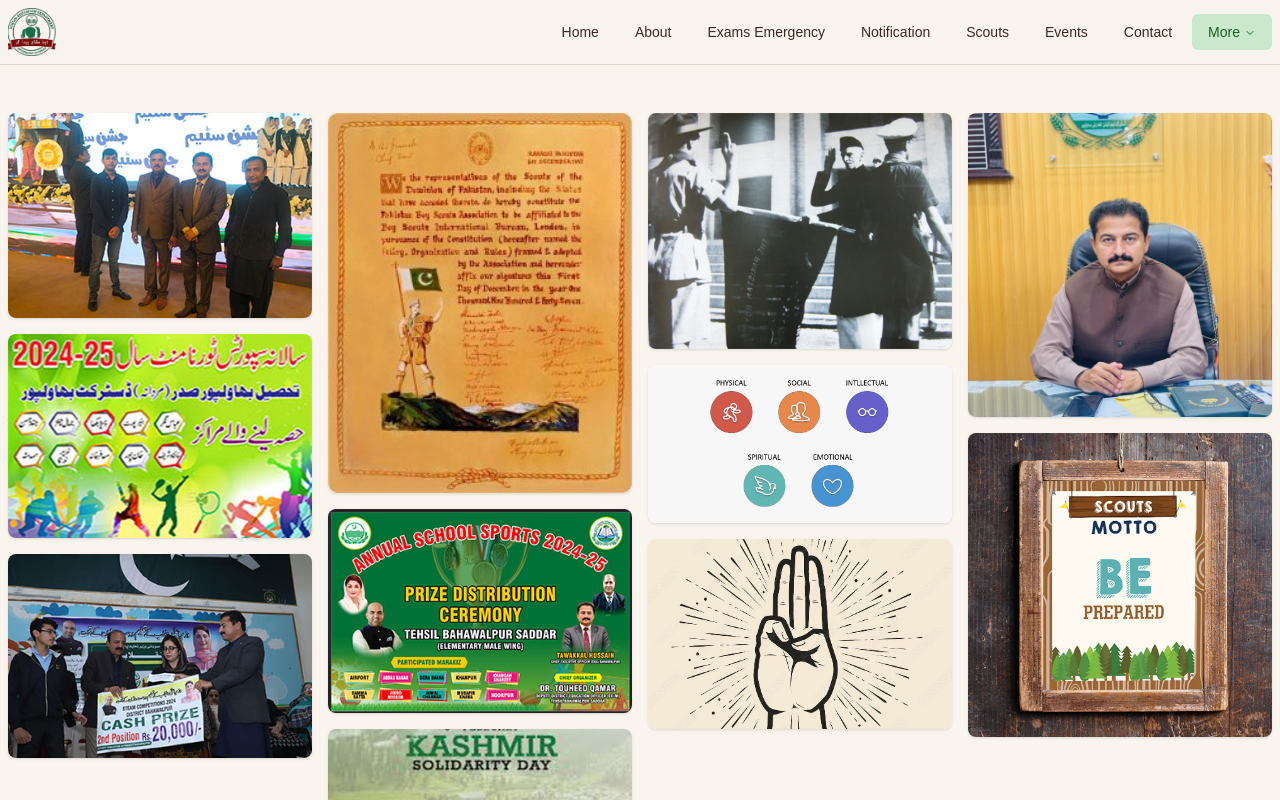
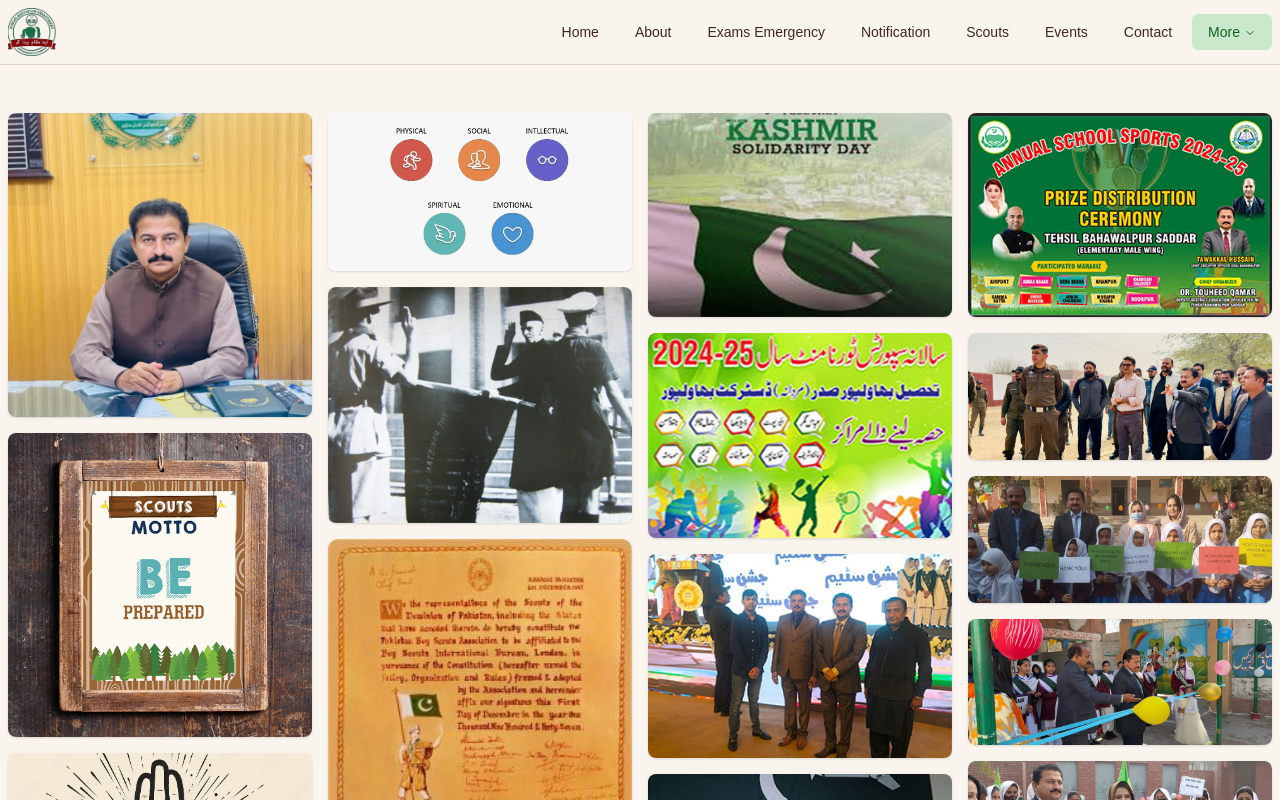
Before and after one commit to eedu7/paradox, a Next.js app: page /media/gallery in a window 1280 px wide. Shown: the top 800 px of the page. Built offline with nearby package versions, Linux system fonts and the light colour scheme.

Commit message:
Added the PEMMEssage

```diff
--- a/src/app/(pages)/page.tsx
+++ b/src/app/(pages)/page.tsx
@@ -1,11 +1,17 @@
 import { HomeCarousel } from "@/components/home/HomeCarousel";
+import { PemMessage } from "@/components/home/PEMMessage";
 
 export default function HomePage() {
     return (
-        <div className="mx-auto max-w-7xl space-y-16 py-12">
-            <div className="mx-auto max-w-6xl">
+        <div className="space-y-16 py-12">
+            <section className="mx-auto max-w-6xl">
                 <HomeCarousel />
-            </div>
+            </section>
+            <section className="bg-accent">
+                <div className="mx-auto flex h-[32rem] w-full max-w-4xl items-center justify-center md:h-[44rem]">
+                    <PemMessage />
+                </div>
+            </section>
         </div>
     );
 }
--- a/src/components/gallery/index.tsx
+++ b/src/components/gallery/index.tsx
@@ -1,111 +1,24 @@
 import React from "react";
 import Image from "next/image";
-import {
-    AnnualSportsGalaImage,
-    ChiefExecutiveOfficerDEABahawalpurImage,
-    FirstChiefScoutOfPakistanImage,
-    JashnStemPakistanImage,
-    KashmirSolidarityDayImage,
-    OurMissionImage,
-    PBSAObjectiveImage,
-    PrideOfPakistanImage,
-    PrizeDistributionImage,
-    StemCompetitionImage,
-    VisionImage,
-} from "@/constants/images";
+import { galleryImages } from "@/constants/images";
 
 export const Gallery = () => {
     // TODO: Add all the images
     return (
         <div className="columns-1 gap-4 space-y-4 sm:columns-2 lg:columns-4">
-            <div className="break-inside-avoid overflow-hidden rounded-lg bg-white shadow">
-                <Image
-                    src={JashnStemPakistanImage}
-                    alt="Jashn-e-STEM Pakistan Event"
-                    title="Jashn-e-STEM Pakistan Event"
-                    className="h-auto w-full"
-                />
-            </div>
-            <div className="break-inside-avoid overflow-hidden rounded-lg bg-white shadow">
-                <Image
-                    src={AnnualSportsGalaImage}
-                    alt="Annual Sports Gala"
-                    title="Annual Sports Gala"
-                    className="h-auto w-full"
-                />
-            </div>
-            <div className="break-inside-avoid overflow-hidden rounded-lg bg-white shadow">
-                <Image
-                    src={StemCompetitionImage}
-                    alt="STEM Competition"
-                    title="STEM Competition"
-                    className="h-auto w-full"
-                />
-            </div>
-            <div className="break-inside-avoid overflow-hidden rounded-lg bg-white shadow">
-                <Image
-                    src={PrideOfPakistanImage}
-                    alt="Pride of Pakistan Ceremony"
-                    title="Pride of Pakistan Ceremony"
-                    className="h-auto w-full"
-                />
-            </div>
-            <div className="break-inside-avoid overflow-hidden rounded-lg bg-white shadow">
-                <Image
-                    src={PrizeDistributionImage}
-                    alt="Prize Distribution Ceremony"
-                    title="Prize Distribution Ceremony"
-                    className="h-auto w-full"
-                />
-            </div>
-            <div className="break-inside-avoid overflow-hidden rounded-lg bg-white shadow">
-                <Image
-                    src={KashmirSolidarityDayImage}
-                    alt="Kashmir Solidarity Day"
-                    title="Kashmir Solidarity Day"
-                    className="h-auto w-full"
-                />
-            </div>
-            <div className="break-inside-avoid overflow-hidden rounded-lg bg-white shadow">
-                <Image
-                    src={FirstChiefScoutOfPakistanImage}
-                    alt="First Chief Scout of Pakistan"
-                    title="First Chief Scout of Pakistan"
-                    className="h-auto w-full"
-                />
-            </div>
-            <div className="break-inside-avoid overflow-hidden rounded-lg bg-white shadow">
-                <Image
-                    src={PBSAObjectiveImage}
-                    alt="PBSA Objectives"
-                    title="PBSA Objectives"
-                    className="h-auto w-full"
-                />
-            </div>
-            <div className="break-inside-avoid overflow-hidden rounded-lg bg-white shadow">
-                <Image
-                    src={VisionImage}
-                    alt="PBSA Vision Statement"
-                    title="PBSA Vision Statement"
-                    className="h-auto w-full"
-                />
-            </div>
-            <div className="break-inside-avoid overflow-hidden rounded-lg bg-white shadow">
-                <Image
-                    src={ChiefExecutiveOfficerDEABahawalpurImage}
-                    alt="CEO DEA Bahawalpur Visit"
-                    title="CEO DEA Bahawalpur Visit"
-                    className="h-auto w-full"
-                />
-            </div>
-            <div className="break-inside-avoid overflow-hidden rounded-lg bg-white shadow">
-                <Image
-                    src={OurMissionImage}
-                    alt="Our Mission Statement"
-                    title="Our Mission Statement"
-                    className="h-auto w-full"
-                />
-            </div>
+            {galleryImages.map(({ image, alt }, index) => (
+                <div
+                    key={index}
+                    className="break-inside-avoid overflow-hidden rounded-lg bg-white shadow"
+                >
+                    <Image
+                        src={image}
+                        alt={alt}
+                        title={alt}
+                        className="h-auto w-full cursor-pointer"
+                    />
+                </div>
+            ))}
         </div>
     );
 };
--- /dev/null
+++ b/src/components/home/PEMMessage.tsx
@@ -0,0 +1,37 @@
+import React from "react";
+
+import { Poppins } from "next/font/google";
+import { cn } from "@/lib/utils";
+
+const poppins = Poppins({
+    weight: ["700"],
+    subsets: ["latin"],
+});
+
+export const PemMessage = () => {
+    return (
+        <div className="flex flex-col gap-y-12">
+            <div className="space-y-2">
+                <h1 className={cn("text-primary text-center text-2xl md:text-4xl", poppins.className)}>
+                    A Message from Punjab Education Minister Rana Sikandar Hayat
+                </h1>
+                <p className="text-accent-foreground text-center text-sm md:text-lg">
+                    The Education Minister shares his and the Chief Minister’s vision to improve Punjab's education
+                    system through public engagement, recognizing excellent educators, addressing challenges, and
+                    encouraging community contributions for better infrastructure and IT facilities.
+                </p>
+            </div>
+            <div className="flex items-center justify-center">
+                <iframe
+                    className="h-48 w-96 md:h-[24rem] md:w-[44rem]"
+                    src="https://www.youtube.com/embed/7NrTVcRwpaI?si=yjC4jTZT-G4jDoYO"
+                    title="YouTube video player"
+                    frameBorder="0"
+                    allow="accelerometer; autoplay; clipboard-write; encrypted-media; gyroscope; picture-in-picture; web-share"
+                    referrerPolicy="strict-origin-when-cross-origin"
+                    allowFullScreen
+                ></iframe>
+            </div>
+        </div>
+    );
+};
--- a/src/constants/images.ts
+++ b/src/constants/images.ts
@@ -21,22 +21,22 @@ import BannerImage4 from "../../public/assets/images/banner/image-4.jpg";
 
 export const bannerImages = [BannerImage1, BannerImage2, BannerImage3, BannerImage4];
 
-export const galleryImages: StaticImageData[] = [
-    ChiefExecutiveOfficerDEABahawalpurImage,
-    OurMissionImage,
-    VisionImage,
-    PBSAObjectiveImage,
-    FirstChiefScoutOfPakistanImage,
-    PrideOfPakistanImage,
-    KashmirSolidarityDayImage,
-    AnnualSportsGalaImage,
-    JashnStemPakistanImage,
-    StemCompetitionImage,
-    PrizeDistributionImage,
-    BannerImage1,
-    BannerImage2,
-    BannerImage3,
-    BannerImage4,
+export const galleryImages: { image: StaticImageData; alt: string }[] = [
+    { image: ChiefExecutiveOfficerDEABahawalpurImage, alt: "Chief Executive Officer DEA Bahawalpur" },
+    { image: OurMissionImage, alt: "Our Mission" },
+    { image: VisionImage, alt: "Our Vision" },
+    { image: PBSAObjectiveImage, alt: "PBSA Objectives" },
+    { image: FirstChiefScoutOfPakistanImage, alt: "First Chief Scout of Pakistan" },
+    { image: PrideOfPakistanImage, alt: "Pride of Pakistan" },
+    { image: KashmirSolidarityDayImage, alt: "Kashmir Solidarity Day" },
+    { image: AnnualSportsGalaImage, alt: "Annual Sports Gala" },
+    { image: JashnStemPakistanImage, alt: "Jashn STEM Pakistan" },
+    { image: StemCompetitionImage, alt: "STEM Competition" },
+    { image: PrizeDistributionImage, alt: "Prize Distribution Ceremony" },
+    { image: BannerImage1, alt: "Banner Image 1" },
+    { image: BannerImage2, alt: "Banner Image 2" },
+    { image: BannerImage3, alt: "Banner Image 3" },
+    { image: BannerImage4, alt: "Banner Image 4" },
 ];
 
 export {
```
